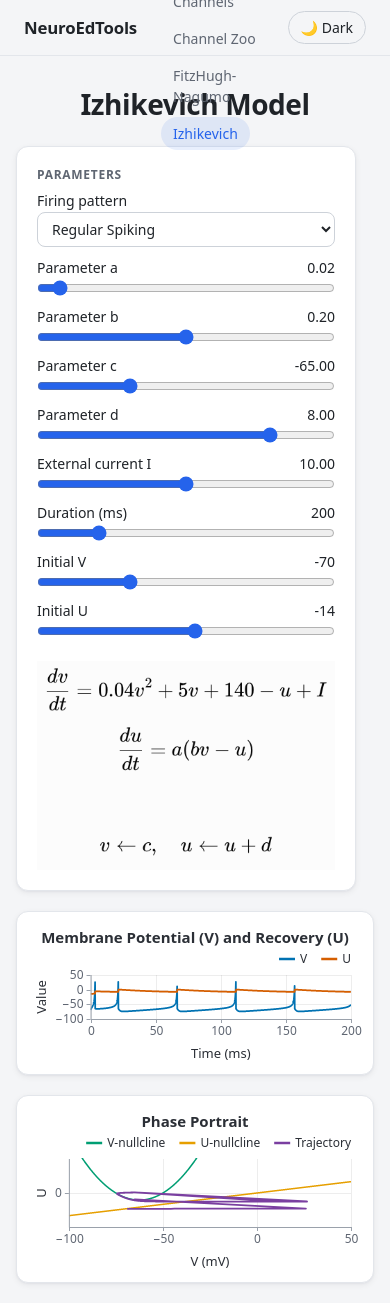
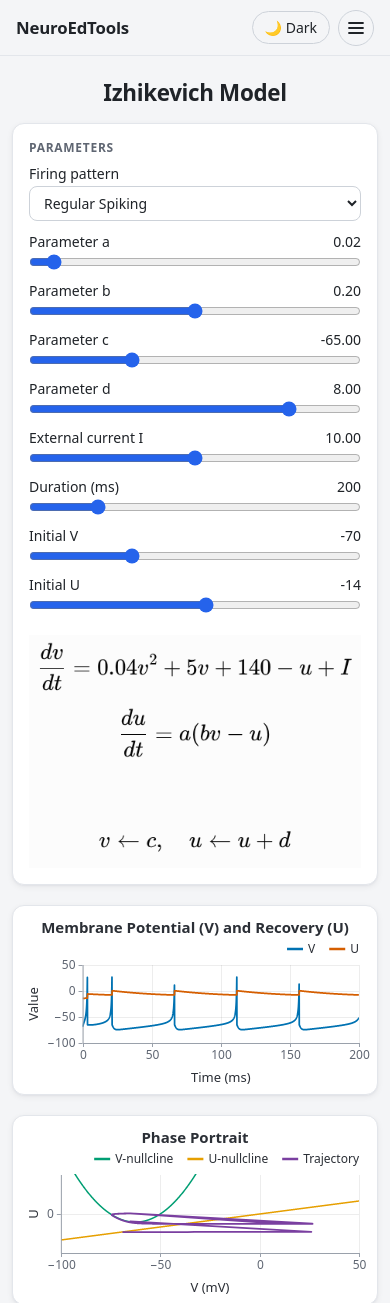
Before and after one commit to nishs1729/NeuroEdTools, a website: page docs/izhikevich.html in a window 390 px wide. Shown: the top 1303 px of the page. Drawn offline with Linux system fonts and the light colour scheme.

Commit message:
better layout

```diff
--- a/docs/css/channel.css
+++ b/docs/css/channel.css
@@ -10,10 +10,6 @@
     margin: 8px 0 20px;
 }
 
-.main-container {
-    justify-content: center;
-}
-
 .plot-group {
     padding: 10px;
 }
--- a/docs/css/channelzoo.css
+++ b/docs/css/channelzoo.css
@@ -33,18 +33,5 @@
 }
 
 .main-container {
-    flex-wrap: wrap;
     margin-bottom: 40px;
 }
-
-.plots-container {
-    flex-grow: 1;
-}
-
-.plot-group {
-    max-width: 800px;
-}
-
-.plot-group canvas {
-    width: 100%; /* Fill the plot card */
-}
--- a/docs/css/common.css
+++ b/docs/css/common.css
@@ -200,6 +200,13 @@ input[type="range"] {
   align-items: center;
 }
 
+.img-group img {
+  display: block;
+  max-width: 100%;
+  height: auto;
+  margin: 0 auto;
+}
+
 .info-box {
   margin-top: 20px;
   padding: 16px;
@@ -208,9 +215,16 @@ input[type="range"] {
 }
 
 /* ── Tool layout: controls card beside a column of plots ── */
+#page-wrapper {
+  width: 100%;
+  max-width: 1200px;
+  margin: 0 auto;
+}
+
 .main-container {
   display: flex;
   flex-direction: row;
+  justify-content: center;
   gap: 20px;
 }
 
@@ -226,8 +240,13 @@ input[type="range"] {
 .controls img {
   display: block;
   width: 100%;
+  max-width: 420px;
   height: auto;
-  margin-top: 12px;
+  margin: 12px auto 0;
+}
+
+.controls canvas {
+  margin: 0 auto;
 }
 
 /* Control group headings: small, muted, uppercase */
@@ -279,10 +298,17 @@ input[type="range"] {
   display: flex;
   flex-direction: column;
   gap: 20px;
+  flex: 1 1 auto;
+  min-width: 0;
 }
 
 .plot-group {
   padding: 8px;
+  max-width: 820px;
+}
+
+.plot-group canvas {
+  width: 100%; /* plot.js redraws at whatever width the card gives it */
 }
 
 /* ── Site Header / Nav ─────────────────────────────── */
@@ -311,6 +337,21 @@ input[type="range"] {
   text-decoration: none;
   white-space: nowrap;
   margin-right: 8px;
+}
+
+#menu-toggle {
+  display: none;
+  order: 3;
+  align-items: center;
+  justify-content: center;
+  width: 36px;
+  height: 36px;
+  padding: 0;
+  background: none;
+  border: 1px solid var(--input-border-color);
+  border-radius: 999px;
+  color: var(--text-color);
+  cursor: pointer;
 }
 
 #site-header nav {
@@ -359,3 +400,77 @@ input[type="range"] {
   background: var(--accent-soft);
   border-color: var(--accent-color);
 }
+
+/* ── Narrow screens ────────────────────────────────── */
+/* Controls move above the plots */
+@media (max-width: 1000px) {
+  .main-container {
+    flex-direction: column;
+    align-items: stretch;
+  }
+
+  .controls {
+    width: 100%;
+  }
+
+  .plot-group {
+    max-width: none;
+  }
+}
+
+/* Nav collapses into a menu button */
+@media (max-width: 900px) {
+  #site-header {
+    padding: 0 16px;
+    gap: 8px;
+  }
+
+  #menu-toggle {
+    display: inline-flex;
+  }
+
+  #site-header nav {
+    display: none;
+    position: absolute;
+    top: 56px;
+    left: 0;
+    right: 0;
+    flex-direction: column;
+    align-items: stretch;
+    gap: 2px;
+    padding: 8px 12px 12px;
+    background: var(--card-bg);
+    border-bottom: 1px solid var(--border-color);
+    box-shadow: var(--shadow-card-hover);
+  }
+
+  #site-header.menu-open nav {
+    display: flex;
+  }
+
+  #site-header nav a {
+    border-radius: var(--radius-sm);
+    padding: 10px 12px;
+    font-size: 0.9375rem;
+  }
+}
+
+@media (max-width: 600px) {
+  body {
+    padding-left: 12px;
+    padding-right: 12px;
+  }
+
+  h1 {
+    font-size: 1.4rem;
+    margin: 24px 0 16px;
+  }
+
+  .controls {
+    padding: 16px;
+  }
+
+  .plot-group {
+    padding: 4px;
+  }
+}
--- a/docs/css/fhn.css
+++ b/docs/css/fhn.css
@@ -1,16 +1,3 @@
 .main-container {
-    flex-wrap: wrap;
     margin-bottom: 40px;
 }
-
-.plots-container {
-    flex-grow: 1;
-}
-
-.plot-group {
-    max-width: 800px;
-}
-
-.plot-group canvas {
-    width: 100%; /* Fill the plot card */
-}
--- a/docs/css/hh.css
+++ b/docs/css/hh.css
@@ -1,6 +1,5 @@
 #page-wrapper {
-    width: fit-content;
-    margin: 0 auto;
+    max-width: 1560px;
 }
 
 .mode-selector {
@@ -13,29 +12,37 @@
     margin: 0;
 }
 
+/* Clamp sliders behave as direct children of .controls (keeps its gap and grid) */
+#voltage-clamp-controls {
+    display: contents;
+}
+
+/* Time-course plots on the left, voltage-dependence plots and equations on the right */
 .all-plots-container {
-    display: flex;
-    gap: 20px;
-    align-items: flex-start;
+    flex: 1 1 auto;
+    min-width: 0;
+    display: grid;
+    grid-template-columns: minmax(0, 1.1fr) minmax(0, 1fr);
+    gap: 12px 20px;
+    align-items: start;
 }
 .plots-container,
 .plots-container-right {
     display: grid;
-    grid-template-columns: 1fr;
+    grid-template-columns: minmax(0, 1fr);
     gap: 12px;
-}
-.plots-container {
-    flex-grow: 1;
-}
-.plots-container-right {
-    flex-shrink: 0;
 }
 
 /* Plot with its HTML legend to the right */
 .plot-group {
     display: flex;
     align-items: center;
+    max-width: none;
     padding: 4px 12px 4px 4px;
+}
+.plot-group canvas {
+    flex: 1 1 auto;
+    min-width: 0;
 }
 .legend {
     display: flex;
@@ -58,8 +65,41 @@
     background: repeating-linear-gradient(to right, var(--swatch) 0 5px, transparent 5px 8px);
 }
 
-#voltage-clamp-controls {
-    display: flex;
-    flex-direction: column;
-    gap: 10px;
+/* Not enough room beside the plots: controls go on top, laid out in columns */
+@media (max-width: 1360px) {
+    .main-container {
+        flex-direction: column;
+        align-items: stretch;
+    }
+    .controls {
+        width: 100%;
+        display: grid;
+        grid-template-columns: repeat(auto-fill, minmax(220px, 1fr));
+        gap: 10px 32px;
+        align-items: end;
+    }
+    .controls h2 {
+        grid-column: 1 / -1;
+    }
 }
+
+/* One plot column; legends go under each plot */
+@media (max-width: 760px) {
+    .all-plots-container {
+        grid-template-columns: minmax(0, 1fr);
+    }
+    .plot-group {
+        flex-wrap: wrap;
+        padding: 4px 4px 10px;
+    }
+    .plot-group canvas {
+        flex-basis: 100%;
+    }
+    .legend {
+        flex-direction: row;
+        flex-wrap: wrap;
+        justify-content: center;
+        gap: 6px 14px;
+        width: 100%;
+    }
+}
--- a/docs/css/izhikevich.css
+++ b/docs/css/izhikevich.css
@@ -1,16 +1,3 @@
 .main-container {
-    flex-wrap: wrap;
     margin-bottom: 40px;
 }
-
-.plots-container {
-    flex-grow: 1;
-}
-
-.plot-group {
-    max-width: 800px;
-}
-
-.plot-group canvas {
-    width: 100%; /* Fill the plot card */
-}
--- a/docs/js/header.js
+++ b/docs/js/header.js
@@ -9,7 +9,10 @@
   header.id = 'site-header';
   header.innerHTML = `
     <a class="site-logo" href="index.html">NeuroEdTools</a>
-    <nav>
+    <button id="menu-toggle" aria-label="Open menu" aria-expanded="false" aria-controls="site-nav">
+      <svg width="20" height="20" viewBox="0 0 20 20" aria-hidden="true"><path d="M3 5h14M3 10h14M3 15h14" stroke="currentColor" stroke-width="1.8" stroke-linecap="round"/></svg>
+    </button>
+    <nav id="site-nav">
       <a href="hh.html">Hodgkin-Huxley</a>
       <a href="channel.html">Stochastic Channels</a>
       <a href="channelzoo.html">Channel Zoo</a>
@@ -30,7 +33,26 @@
     }
   });
 
-  // ── 3. Theme toggle with localStorage persistence ────────────────────────
+  // ── 3. Collapsible nav on narrow screens ─────────────────────────────────
+  const menuBtn = document.getElementById('menu-toggle');
+
+  function setMenuOpen(open) {
+    header.classList.toggle('menu-open', open);
+    menuBtn.setAttribute('aria-expanded', open);
+    menuBtn.setAttribute('aria-label', open ? 'Close menu' : 'Open menu');
+  }
+
+  menuBtn.addEventListener('click', function () {
+    setMenuOpen(!header.classList.contains('menu-open'));
+  });
+  document.addEventListener('keydown', function (e) {
+    if (e.key === 'Escape') setMenuOpen(false);
+  });
+  document.addEventListener('click', function (e) {
+    if (!header.contains(e.target)) setMenuOpen(false);
+  });
+
+  // ── 4. Theme toggle with localStorage persistence ────────────────────────
   const btn = document.getElementById('theme-toggle');
 
   function applyTheme(isDark) {
--- a/docs/js/plot.js
+++ b/docs/js/plot.js
@@ -181,7 +181,8 @@
 
     // Hidden canvases (display: none) have no layout size; draw them at their base size
     const w = canvas.clientWidth || base.w;
-    const h = Math.round(w * base.h / base.w);
+    // Keep the base aspect ratio, but don't let narrow screens squash the plot flat
+    const h = Math.max(Math.round(w * base.h / base.w), Math.min(base.h, 180));
     const dpr = window.devicePixelRatio || 1;
     const bw = Math.round(w * dpr);
     const bh = Math.round(h * dpr);
```
